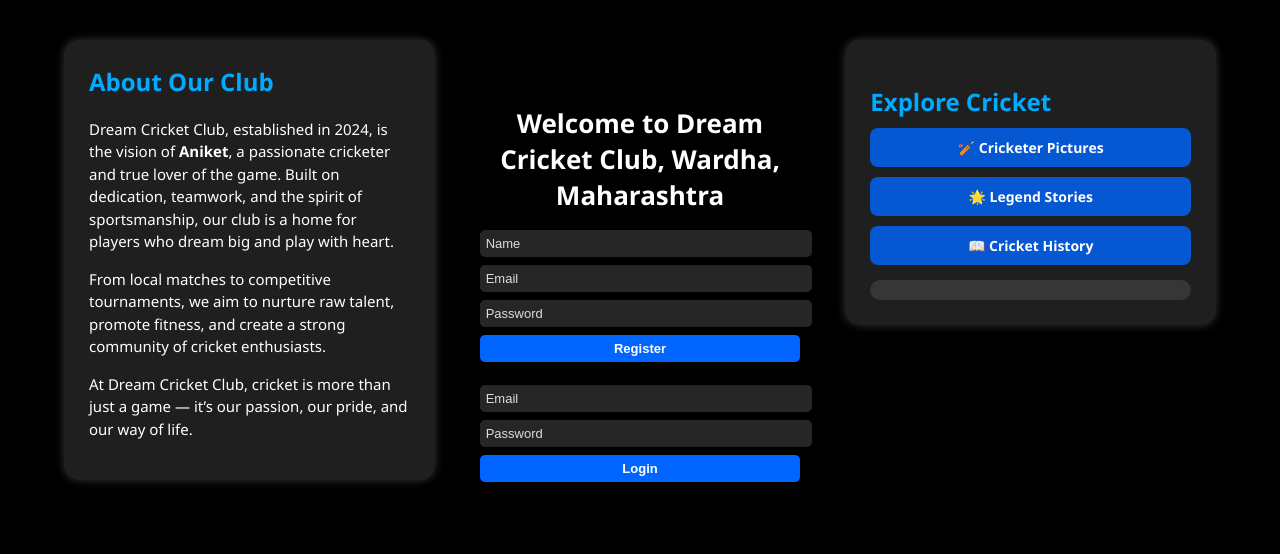
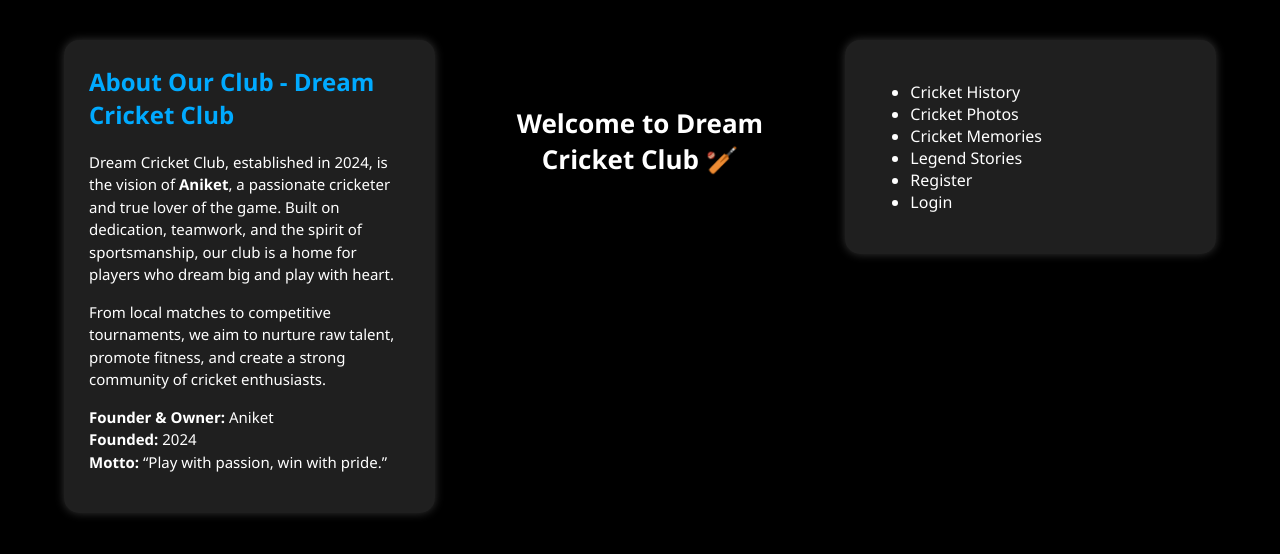
Before and after one commit to anikettalwekar/aws-3-tier-architecture-project, a plain HTML site: page frontend/index.html in a window 1280 px wide. Drawn offline with Linux system fonts and the light colour scheme.

Commit message:
Refactor HTML structure and improve content

```diff
--- a/frontend/index.html
+++ b/frontend/index.html
@@ -2,62 +2,42 @@
 <html lang="en">
 <head>
   <meta charset="UTF-8" />
-  <meta name="viewport" content="width=device-width, initial-scale=1.0" />
+  <meta name="viewport" content="width=device-width, initial-scale=1.0"/>
   <title>Dream Cricket Club</title>
-  <link rel="stylesheet" href="style.css" />
+  <link rel="stylesheet" href="style.css">
 </head>
+
 <body>
+  <!-- Background layout -->
   <div class="bg-center"></div>
 
   <div class="container">
-    <!-- LEFT: ABOUT SECTION -->
+    <!-- Left Section -->
     <div class="left">
-      <h2>About Our Club</h2>
-      <p>
-        Dream Cricket Club, established in 2024, is the vision of <strong>Aniket</strong>,
-        a passionate cricketer and true lover of the game. Built on dedication,
-        teamwork, and the spirit of sportsmanship, our club is a home for players
-        who dream big and play with heart.
-      </p>
-      <p>
-        From local matches to competitive tournaments, we aim to nurture raw
-        talent, promote fitness, and create a strong community of cricket enthusiasts.
-      </p>
-      <p>
-        At Dream Cricket Club, cricket is more than just a game — it’s our passion,
-        our pride, and our way of life.
-      </p>
+      <h2>About Our Club - Dream Cricket Club</h2>
+      <p>Dream Cricket Club, established in 2024, is the vision of <strong>Aniket</strong>, a passionate cricketer and true lover of the game. Built on dedication, teamwork, and the spirit of sportsmanship, our club is a home for players who dream big and play with heart.</p>
+      <p>From local matches to competitive tournaments, we aim to nurture raw talent, promote fitness, and create a strong community of cricket enthusiasts.</p>
+      <p><strong>Founder & Owner:</strong> Aniket<br>
+         <strong>Founded:</strong> 2024<br>
+         <strong>Motto:</strong> “Play with passion, win with pride.”</p>
     </div>
 
-    <!-- CENTER: REGISTER + LOGIN -->
+    <!-- Center Section -->
     <div class="center">
-      <h1>Welcome to Dream Cricket Club, Wardha, Maharashtra</h1>
-
-      <form id="registerForm">
-        <input type="text" id="name" placeholder="Name" required />
-        <input type="email" id="email" placeholder="Email" required />
-        <input type="password" id="password" placeholder="Password" required />
-        <button type="submit" class="btn-small">Register</button>
-        <div class="msg" id="registerMsg"></div>
-      </form>
-
-      <form id="loginForm">
-        <input type="email" id="loginEmail" placeholder="Email" required />
-        <input type="password" id="loginPassword" placeholder="Password" required />
-        <button type="submit" class="btn-small">Login</button>
-        <div class="msg" id="loginMsg"></div>
-      </form>
+      <h1>Welcome to Dream Cricket Club 🏏</h1>
     </div>
 
-    <!-- RIGHT: EXPLORE SECTION -->
+    <!-- Right Section -->
     <div class="right">
-      <h2>Explore Cricket</h2>
-      <ul class="explore-menu">
-        <li data-section="pictures">🏏 Cricketer Pictures</li>
-        <li data-section="legend">🌟 Legend Stories</li>
-        <li data-section="history">📖 Cricket History</li>
+      <ul class="menu">
+        <li onclick="showSection('history')">Cricket History</li>
+        <li onclick="showSection('photos')">Cricket Photos</li>
+        <li onclick="showSection('memories')">Cricket Memories</li>
+        <li onclick="showSection('legend')">Legend Stories</li>
+        <li onclick="showSection('register')">Register</li>
+        <li onclick="showSection('login')">Login</li>
       </ul>
-      <div id="info-content" class="info-box"></div>
+      <div id="content" style="margin-top: 15px;"></div>
     </div>
   </div>
 
```
